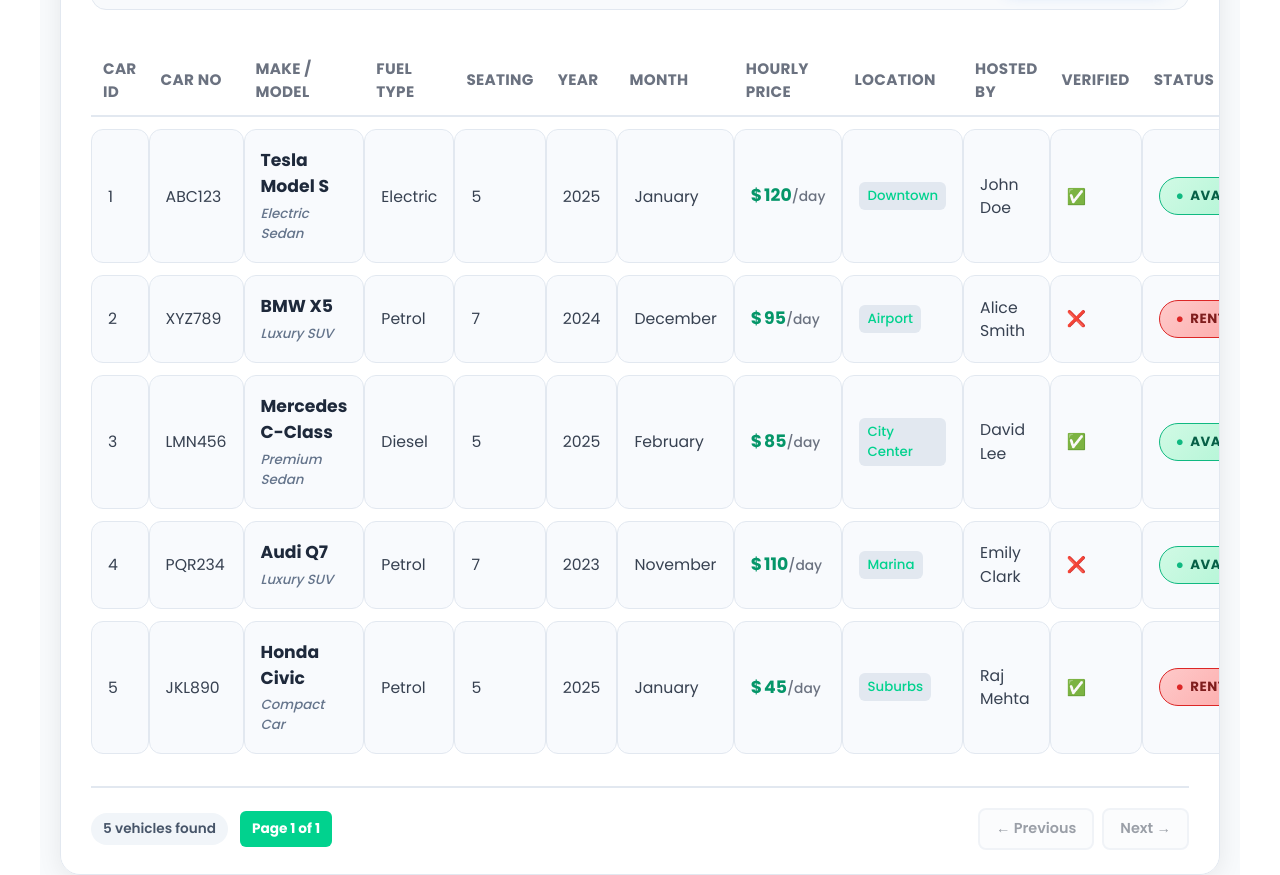
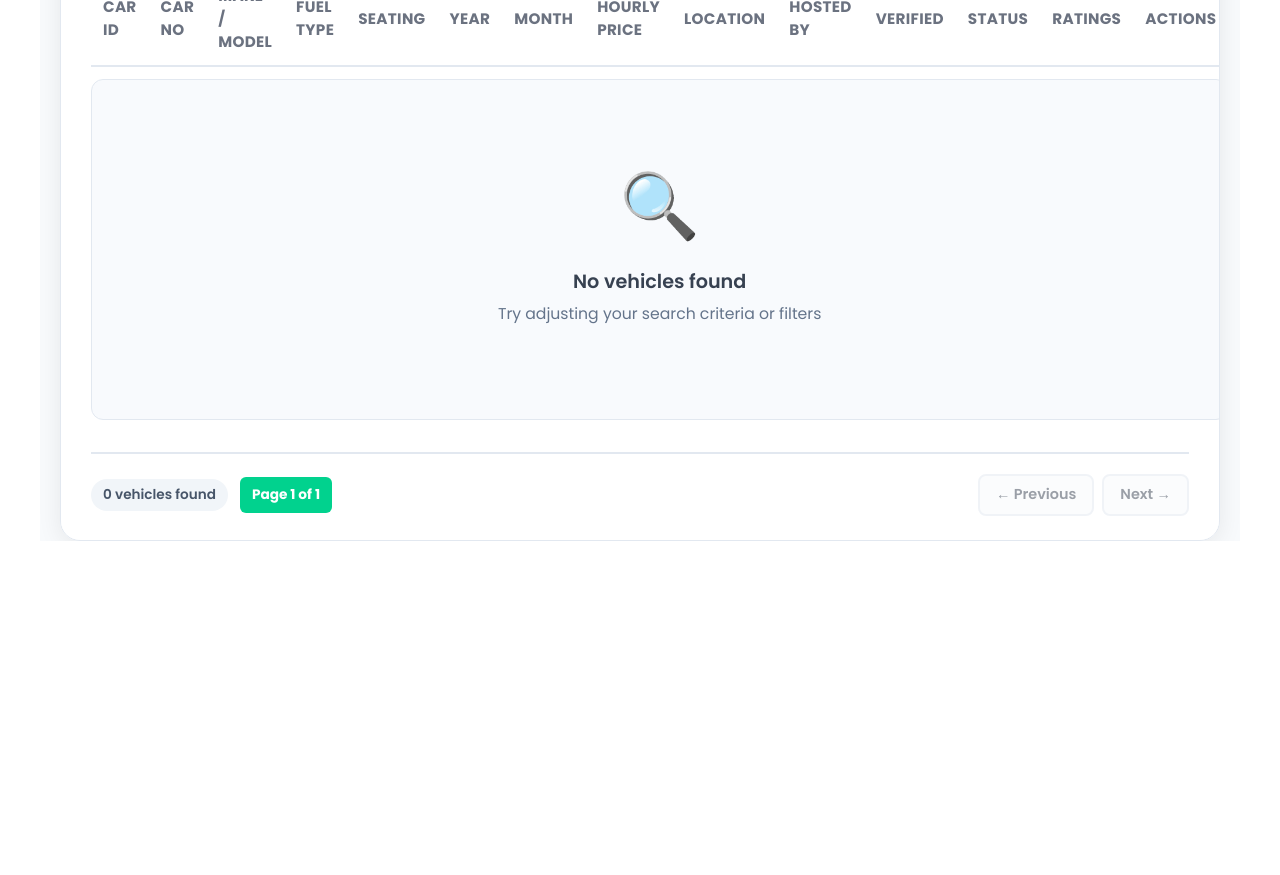
Before and after one commit to Chetanya2001/car-rent-app-frontend, a React (Vite) app: page /admin/manage-cars in a window 1280 px wide. Shown: the part 560-1435 px from the top of the page. After the commit the page ends 1101 px from the top, so only its background shows below. Built offline with nearby package versions, Linux system fonts and the light colour scheme; sample sign-in values are in the browser's storage.

Commit message:
pushing code

```diff
--- a/src/pages/admin/manageBookings/manageBookings.tsx
+++ b/src/pages/admin/manageBookings/manageBookings.tsx
@@ -20,43 +20,7 @@ interface Booking {
   ratings: number; // Ratings value
 }
 
-const bookingData: Booking[] = [
-  {
-    bookingId: "#12345",
-    carNo: "Tesla-01",
-    bookedBy: "Ethan Carter",
-    pickUpLoc: "Los Angeles",
-    pickUpType: "Airport",
-    dropOffLoc: "San Francisco",
-    dropOffType: "City Center",
-    startDatetime: "2024-07-15T10:00:00",
-    endDatetime: "2024-07-20T18:00:00",
-    driveType: "Self-drive",
-    insure: true,
-    payment: "Paid",
-    status: "Active",
-    action: "",
-    ratings: 4.5,
-  },
-  {
-    bookingId: "#67890",
-    carNo: "BMW-05",
-    bookedBy: "Sophia Clark",
-    pickUpLoc: "New York",
-    pickUpType: "Hotel",
-    dropOffLoc: "Boston",
-    dropOffType: "Airport",
-    startDatetime: "2024-07-10T09:00:00",
-    endDatetime: "2024-07-15T17:00:00",
-    driveType: "Chauffeur",
-    insure: false,
-    payment: "Pending",
-    status: "Completed",
-    action: "",
-    ratings: 5,
-  },
-  // Add other bookings similarly
-];
+const bookingData: Booking[] = [];
 
 const months = [
   "January",
--- a/src/pages/admin/manageCars/manageCars.tsx
+++ b/src/pages/admin/manageCars/manageCars.tsx
@@ -19,88 +19,7 @@ interface Car {
   ratings: number; // Ratings (e.g., 1-5)
 }
 
-const carData: Car[] = [
-  {
-    id: 1,
-    carNo: "ABC123",
-    name: "Tesla Model S",
-    type: "Electric Sedan",
-    price: 120,
-    status: "Available",
-    location: "Downtown",
-    year: 2025,
-    month: "January",
-    fuelType: "Electric",
-    seatingCapacity: 5,
-    hostedBy: "John Doe",
-    isVerified: true,
-    ratings: 4.9,
-  },
-  {
-    id: 2,
-    carNo: "XYZ789",
-    name: "BMW X5",
-    type: "Luxury SUV",
-    price: 95,
-    status: "Rented",
-    location: "Airport",
-    year: 2024,
-    month: "December",
-    fuelType: "Petrol",
-    seatingCapacity: 7,
-    hostedBy: "Alice Smith",
-    isVerified: false,
-    ratings: 4.5,
-  },
-  {
-    id: 3,
-    carNo: "LMN456",
-    name: "Mercedes C-Class",
-    type: "Premium Sedan",
-    price: 85,
-    status: "Available",
-    location: "City Center",
-    year: 2025,
-    month: "February",
-    fuelType: "Diesel",
-    seatingCapacity: 5,
-    hostedBy: "David Lee",
-    isVerified: true,
-    ratings: 4.7,
-  },
-  {
-    id: 4,
-    carNo: "PQR234",
-    name: "Audi Q7",
-    type: "Luxury SUV",
-    price: 110,
-    status: "Available",
-    location: "Marina",
-    year: 2023,
-    month: "November",
-    fuelType: "Petrol",
-    seatingCapacity: 7,
-    hostedBy: "Emily Clark",
-    isVerified: false,
-    ratings: 4.3,
-  },
-  {
-    id: 5,
-    carNo: "JKL890",
-    name: "Honda Civic",
-    type: "Compact Car",
-    price: 45,
-    status: "Rented",
-    location: "Suburbs",
-    year: 2025,
-    month: "January",
-    fuelType: "Petrol",
-    seatingCapacity: 5,
-    hostedBy: "Raj Mehta",
-    isVerified: true,
-    ratings: 4.2,
-  },
-];
+const carData: Car[] = [];
 
 export default function ManageCars() {
   const [filter, setFilter] = useState<"All" | "Available" | "Rented">("All");
--- a/src/pages/admin/manageHosts/manageHosts.tsx
+++ b/src/pages/admin/manageHosts/manageHosts.tsx
@@ -16,85 +16,7 @@ interface Host {
   action?: string; // For UI action placeholders if needed
 }
 
-const hostData: Host[] = [
-  {
-    id: 1,
-    firstName: "Ethan",
-    lastName: "Carter",
-    address: "123 Main St",
-    city: "Downtown",
-    id1Verified: true,
-    status: "Active",
-    joinDate: "2024-01-15",
-    rating: 4.8,
-  },
-  {
-    id: 2,
-    firstName: "Olivia",
-    lastName: "Bennett",
-    address: "456 Ocean Dr",
-    city: "Marina",
-    id1Verified: true,
-    status: "Active",
-    joinDate: "2023-11-22",
-    rating: 4.9,
-  },
-  {
-    id: 3,
-    firstName: "Noah",
-    lastName: "Thompson",
-    address: "789 Maple Ave",
-    city: "Suburbs",
-    id1Verified: false,
-    status: "Inactive",
-    joinDate: "2024-02-08",
-    rating: 4.2,
-  },
-  {
-    id: 4,
-    firstName: "Ava",
-    lastName: "Harper",
-    address: "321 Center Blvd",
-    city: "City Center",
-    id1Verified: true,
-    status: "Active",
-    joinDate: "2023-12-10",
-    rating: 4.7,
-  },
-  {
-    id: 5,
-    firstName: "Liam",
-    lastName: "Foster",
-    address: "654 Airport Rd",
-    city: "Airport",
-    id1Verified: false,
-    status: "Pending",
-    joinDate: "2024-03-01",
-    rating: 4.0,
-  },
-  {
-    id: 6,
-    firstName: "Emma",
-    lastName: "Wilson",
-    address: "987 Central St",
-    city: "Downtown",
-    id1Verified: true,
-    status: "Active",
-    joinDate: "2023-10-15",
-    rating: 4.9,
-  },
-  {
-    id: 7,
-    firstName: "Mason",
-    lastName: "Davis",
-    address: "741 Bayview Dr",
-    city: "Marina",
-    id1Verified: false,
-    status: "Inactive",
-    joinDate: "2024-01-28",
-    rating: 3.8,
-  },
-];
+const hostData: Host[] = [];
 
 export default function ManageHosts() {
   const [filter, setFilter] = useState<
```
